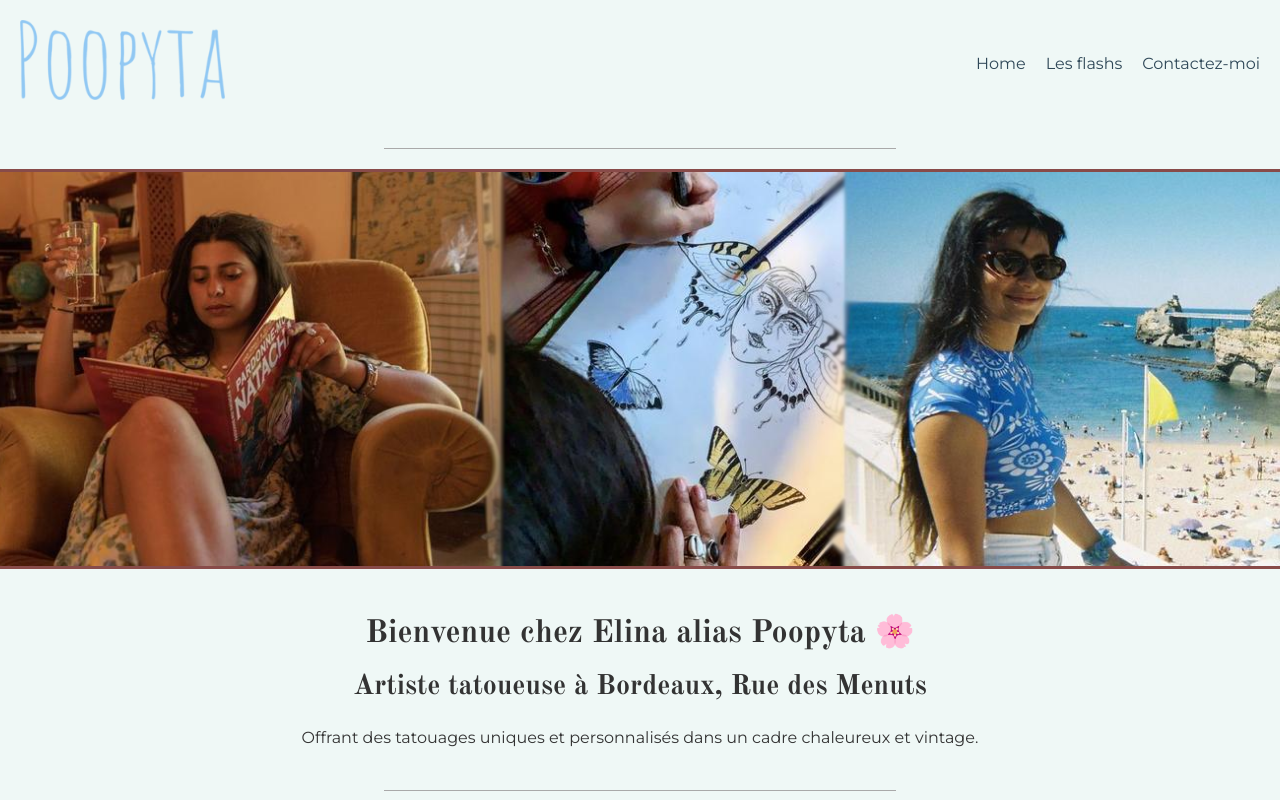
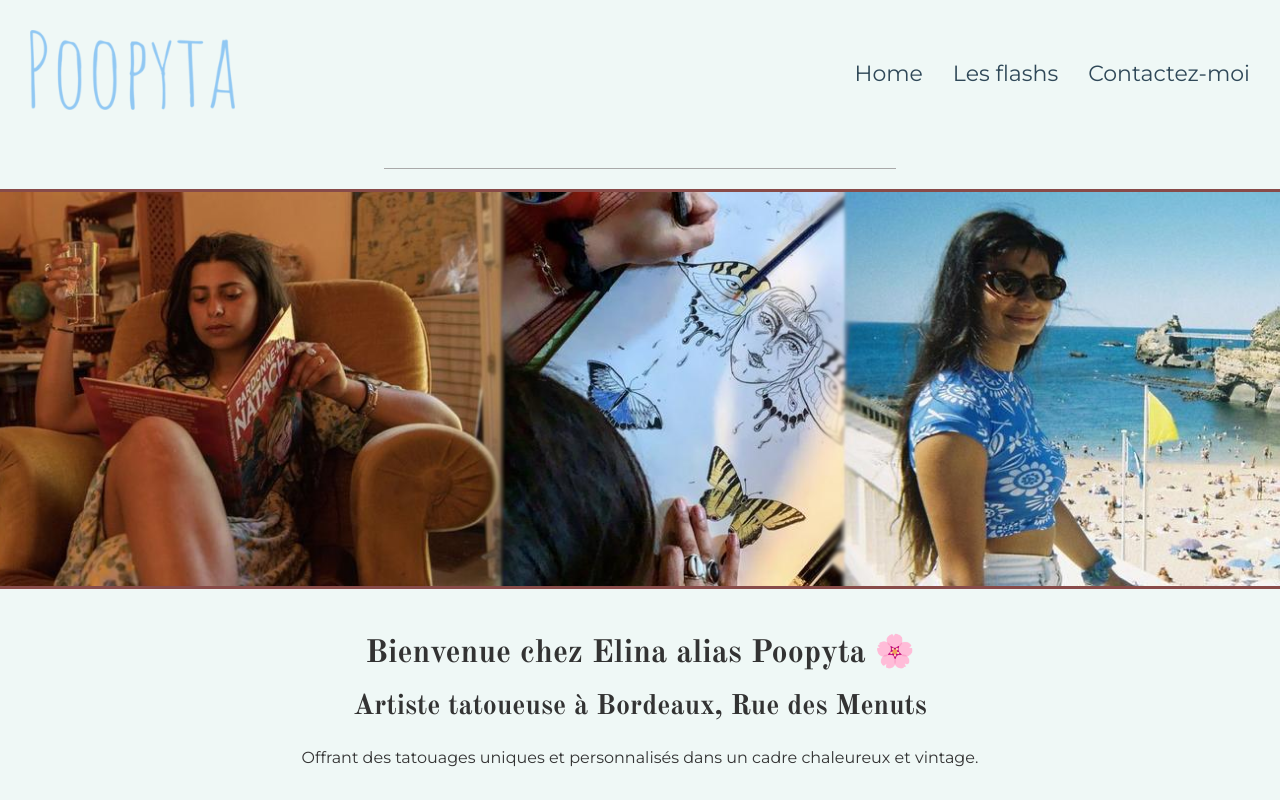
Before and after one commit to ClaireVannier/Poopyta, an Angular app: page / in a window 1280 px wide. Shown: the top 800 px of the page. Built offline with nearby package versions, Linux system fonts and the light colour scheme.

Commit message:
change logo and header

```diff
--- a/src/app/components/contact/contact.component.scss
+++ b/src/app/components/contact/contact.component.scss
@@ -64,7 +64,7 @@
         }
 
         &:hover {
-          color: #884b49;
+          color: #91c8f3;
         }
       }
     }
--- a/src/app/components/contact/contact.component.ts
+++ b/src/app/components/contact/contact.component.ts
@@ -1,6 +1,7 @@
 import { Component, ViewChild, ElementRef, OnInit } from '@angular/core';
 import { CommonModule } from '@angular/common';
 import { FormsModule } from '@angular/forms';
+import { Router } from '@angular/router'; // Importation du module de routage
 import emailjs, { EmailJSResponseStatus } from '@emailjs/browser';
 
 @Component({
@@ -13,6 +14,8 @@ import emailjs, { EmailJSResponseStatus } from '@emailjs/browser';
 export class ContactComponent implements OnInit {
   @ViewChild('contactForm') contactForm!: ElementRef;
 
+  constructor(private router: Router) { } // Injection du service de routage
+
   ngOnInit() {
     // Initialiser EmailJS avec votre clé publique
     emailjs.init('qhlWHk1VPtRPNhbql');
@@ -23,8 +26,11 @@ export class ContactComponent implements OnInit {
     emailjs.sendForm('service_fo1b36a', 'template_x2154ij', this.contactForm.nativeElement)
       .then((result: EmailJSResponseStatus) => {
         console.log('SUCCESS!', result.status, result.text);
+        alert('Votre message a bien été envoyé');
+        this.router.navigate(['/gallery']); // Redirection vers la page /gallery
       }, (error) => {
         console.error('FAILED...', error);
+        alert('L\'envoi du message a échoué, veuillez réessayer.');
       });
   }
 }
--- a/src/app/components/header/header.component.scss
+++ b/src/app/components/header/header.component.scss
@@ -4,7 +4,7 @@ header {
   display: flex;
   justify-content: space-between;
   align-items: center;
-  padding: 20px;
+  padding: 30px;
 
   .poopyta-logo {
     img {
@@ -16,7 +16,7 @@ header {
   .nav-bar {
     ul {
       display: flex;
-      gap: 20px;
+      gap: 30px;
 
       li {
         list-style: none;
@@ -29,6 +29,7 @@ header {
           display: inline-block;
           padding: 10px 0;
           transition: color 0.3s;
+          font-size: 22Px;
 
           &:hover {
             color: #54422f;
--- a/src/app/home/call-to-action/call-to-action.component.scss
+++ b/src/app/home/call-to-action/call-to-action.component.scss
@@ -26,7 +26,6 @@
 
     &:hover {
       background-color: #91c8f3;
-      color: black;
       transform: scale(1.05);
     }
 
--- a/src/app/home/testimonials/testimonials.component.scss
+++ b/src/app/home/testimonials/testimonials.component.scss
@@ -61,7 +61,7 @@
         transition: color 0.3s;
 
         &:hover {
-          color: #884B49;
+          color: #91c8f3;
         }
 
         i {
```
